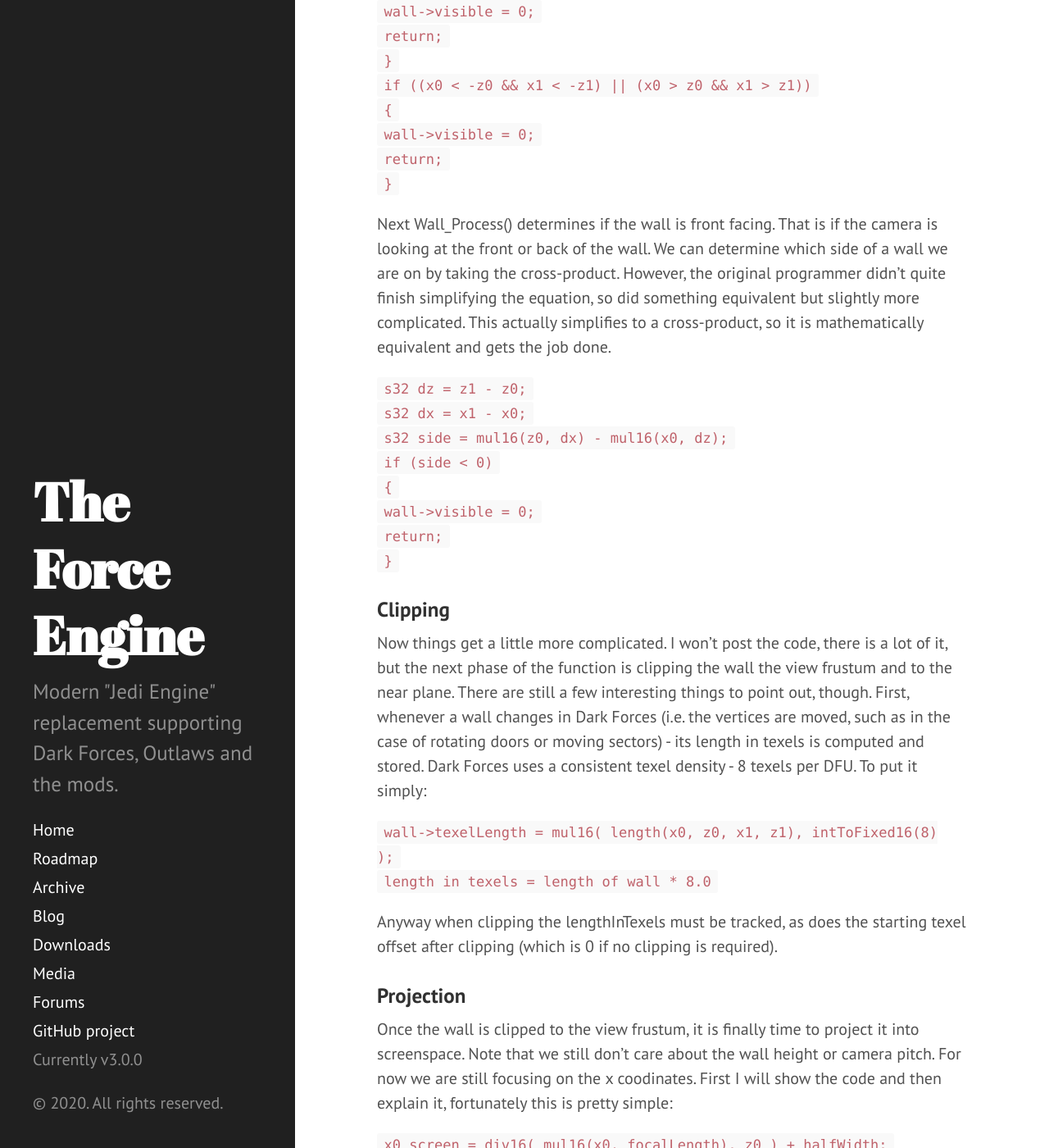
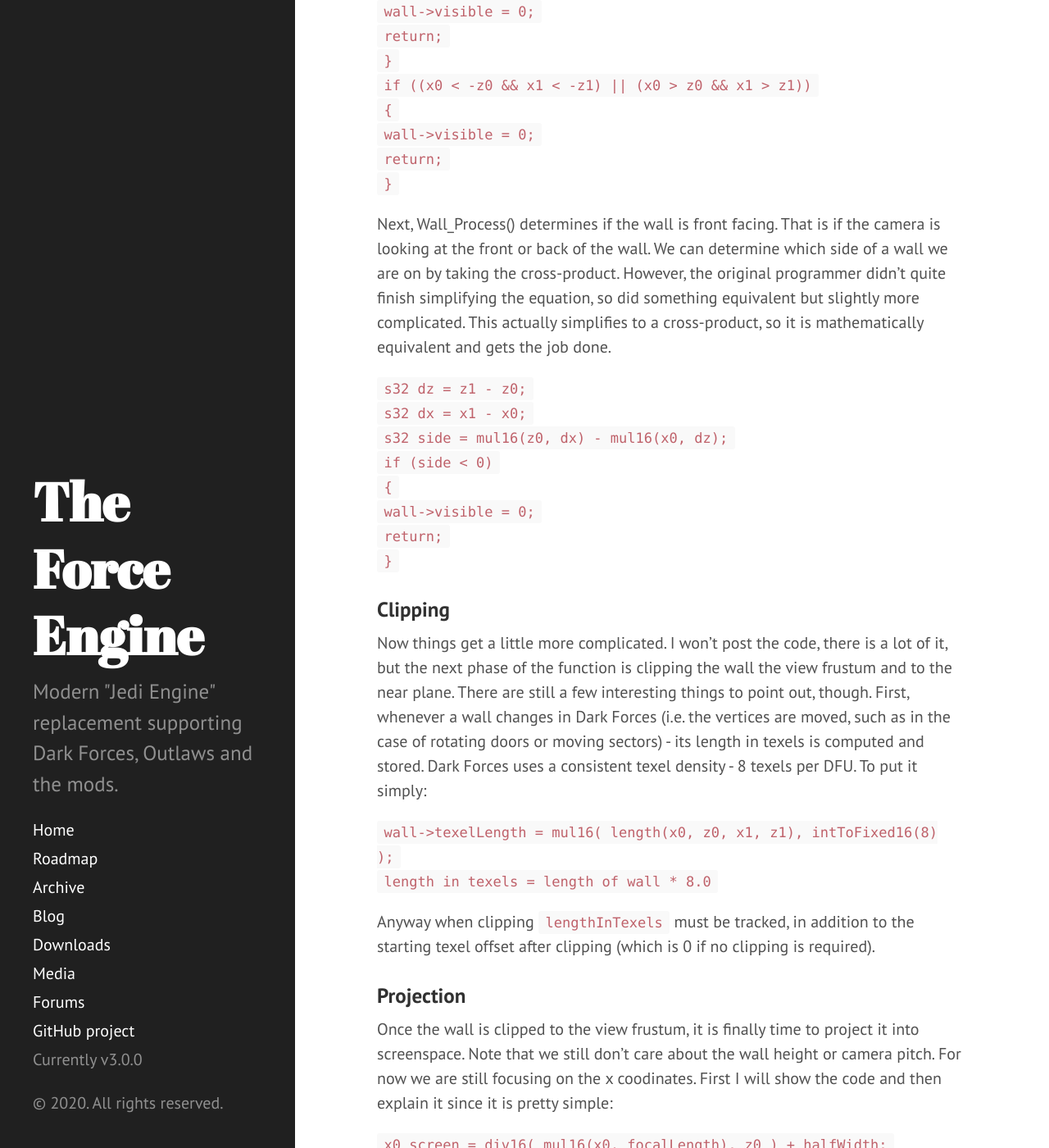
Before and after one commit to TheForceEngine/TheForceEngine.github.io, a Jekyll site: the page built from _posts/2020-05-16-DFRender1.md, in a window 1280 px wide and 1400 px high, scrolled down 3226 px. Shown: the whole window at 82% size. Built offline with Jekyll 4.4.1, drawn with Linux system fonts in a browser that asks for light colours; some of the changed text lies outside the part shown.

Commit message:
Update 2020-05-16-DFRender1.md

```diff
--- a/_posts/2020-05-16-DFRender1.md
+++ b/_posts/2020-05-16-DFRender1.md
@@ -59,7 +59,7 @@ At this point the wall being processed consists of two view space coordinates (x
 `return;`<br>
 `}`
 
-Next Wall_Process() determines if the wall is front facing. That is if the camera is looking at the front or back of the wall. We can determine which side of a wall we are on by taking the cross-product. However, the original programmer didn't quite finish simplifying the equation, so did something equivalent but slightly more complicated. This actually simplifies to a cross-product, so it is mathematically equivalent and gets the job done.
+Next, Wall_Process() determines if the wall is front facing. That is if the camera is looking at the front or back of the wall. We can determine which side of a wall we are on by taking the cross-product. However, the original programmer didn't quite finish simplifying the equation, so did something equivalent but slightly more complicated. This actually simplifies to a cross-product, so it is mathematically equivalent and gets the job done.
 
 `s32 dz = z1 - z0;`<br>
 `s32 dx = x1 - x0;`<br>
@@ -76,10 +76,10 @@ Now things get a little more complicated. I won't post the code, there is a lot
 `wall->texelLength = mul16( length(x0, z0, x1, z1), intToFixed16(8) );`<br>
 `length in texels = length of wall * 8.0`
 
-Anyway when clipping the lengthInTexels must be tracked, as does the starting texel offset after clipping (which is 0 if no clipping is required).
+Anyway when clipping `lengthInTexels` must be tracked, in addition to the starting texel offset after clipping (which is 0 if no clipping is required).
 
 ### Projection
-Once the wall is clipped to the view frustum, it is finally time to project it into screenspace. Note that we still don't care about the wall height or camera pitch. For now we are still focusing on the x coodinates. First I will show the code and then explain it, fortunately this is pretty simple:
+Once the wall is clipped to the view frustum, it is finally time to project it into screenspace. Note that we still don't care about the wall height or camera pitch. For now we are still focusing on the x coodinates. First I will show the code and then explain it since it is pretty simple:
 
 `x0_screen = div16( mul16(x0, focalLength), z0 ) + halfWidth;`<br>
 `x1_screen = div16( mul16(x1, focalLength), z1 ) + halfWidth;`<br>
```
Also changed, not shown: other parts of _posts/2020-05-16-DFRender1.md (+1 -1 lines).
